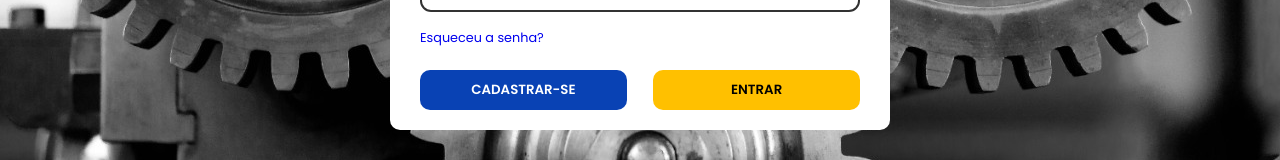
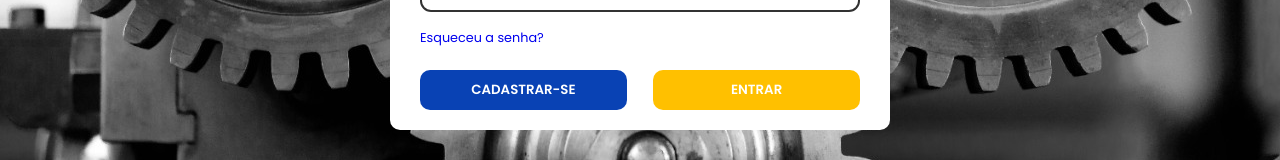
Before and after one commit to gabriel-reis-silva/tune-up, a React (Create React App) app in the folder Aplicativo/frontend/: page /login in a window 1280 px wide. Shown: the part 517-677 px from the top of the page. Built offline with nearby package versions, Linux system fonts and the light colour scheme.

Commit message:
add login validation

```diff
--- a/Aplicativo/frontend/src/pages/LoginSystem.jsx
+++ b/Aplicativo/frontend/src/pages/LoginSystem.jsx
@@ -4,6 +4,32 @@ import Logo from "../assets/img/Tune-Up.png";
 import { Link } from "react-router-dom";
 import "../assets/css/login_system.css";
 
+
+let email = 'nulo';
+let senha = 'nulo';
+function getData(email, senha) {
+    const xhr = new XMLHttpRequest();
+    xhr.open('GET', `http://localhost:8080/usuarios/login/${email}/${senha}`);
+    xhr.responseType = 'json';
+    xhr.onload = () => {
+        console.log(xhr.status);
+        if(xhr.status === 200) {
+            console.log("foi");
+            window.location.href="http://localhost:3000/home-mechanic";
+        }else{
+            alert("E-mail ou senha incorretos!");
+            console.log("não autorizado")
+        }
+    };
+    xhr.send();
+}
+function pegaEmail(emailGet){
+     email = emailGet.target.value;
+    //  console.log(emailGet.target.value);
+}
+function pegaSenha(senhaGet){
+    senha = senhaGet.target.value;
+}
 export default function LoginSystem() {
     return (
         <div id="body-login">
@@ -12,26 +38,28 @@ export default function LoginSystem() {
                     <Link to="/home-mechanic" className="back-login">Voltar</Link>
                 </div>
                 <div className="img-back">
-                        <img src={Logo} alt=""/>
+                    <img src={Logo} alt="" />
                 </div>
                 {/*Login*/}
                 <form action="">
                     {/*E-mail*/}
                     <label for="email">E-mail</label>
-                        <input type="email" name="email" id="email" placeholder="Digite seu E-mail" autocomplete="off"/>
+                    <input onChange={pegaEmail} type="email" name="email" id="email" placeholder="Digite seu E-mail" autocomplete="off" />
 
                     {/*Password*/}
                     <label for="password">Senha</label>
-                        <input type="password" name="password" id="password" placeholder="Digite a sua senha"/>
+                    <input onChange={pegaSenha} type="password" name="password" id="password" placeholder="Digite a sua senha" />
 
                     {/*Esqueceu a senha*/}
                     <Link to="/login" id="forgot-pass">Esqueceu a senha?</Link>
                 </form>
                 <div className="buttons">
-                        <Button classNameButton="register-button"  name="cadastrar" id="cadastrar">Cadastrar-se</Button>
-                        <Button classNameButton="login-button" colorButton="#FFC000">Entrar</Button>
+                    <Button classNameButton="register-button" name="cadastrar" id="cadastrar">Cadastrar-se</Button>
+                    <button style={{backgroundColor: '#FFC000', color: 'white'}} onClick={() => getData (email, senha)}>Entrar</button>
                 </div>
             </div>
         </div>
     );
+
+
 }
--- a/Aplicativo/frontend/src/pages/NotFound.jsx
+++ b/Aplicativo/frontend/src/pages/NotFound.jsx
@@ -1,7 +1,7 @@
 import { Link } from "react-router-dom"
 import notFound from "../assets/img/not-found.png"
 import "../assets/css/style.css"
-import Button from "../components/Button"
+// import Button from "../components/Button"
 
 export default function NotFound() {
     return (
```
Lines whose indentation alone changed are shown as unchanged.
